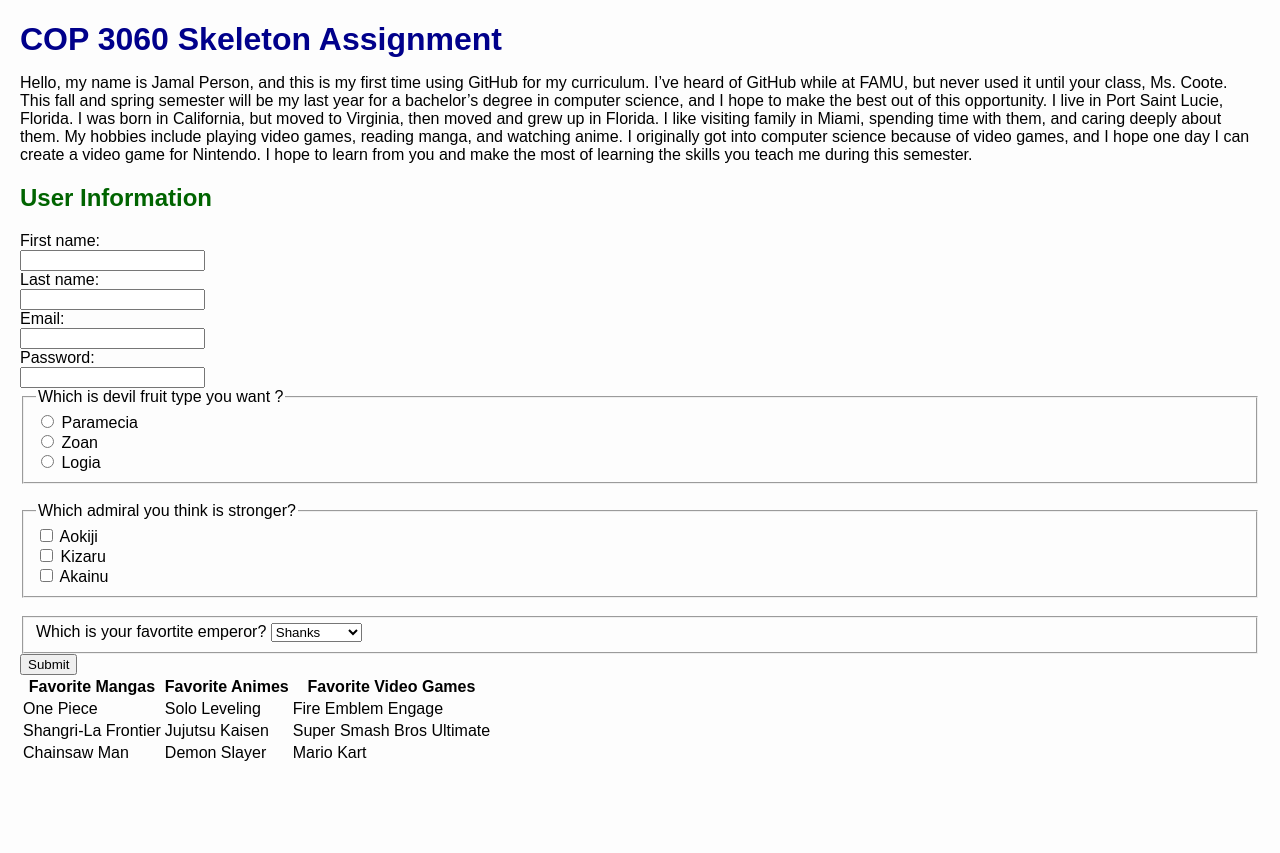
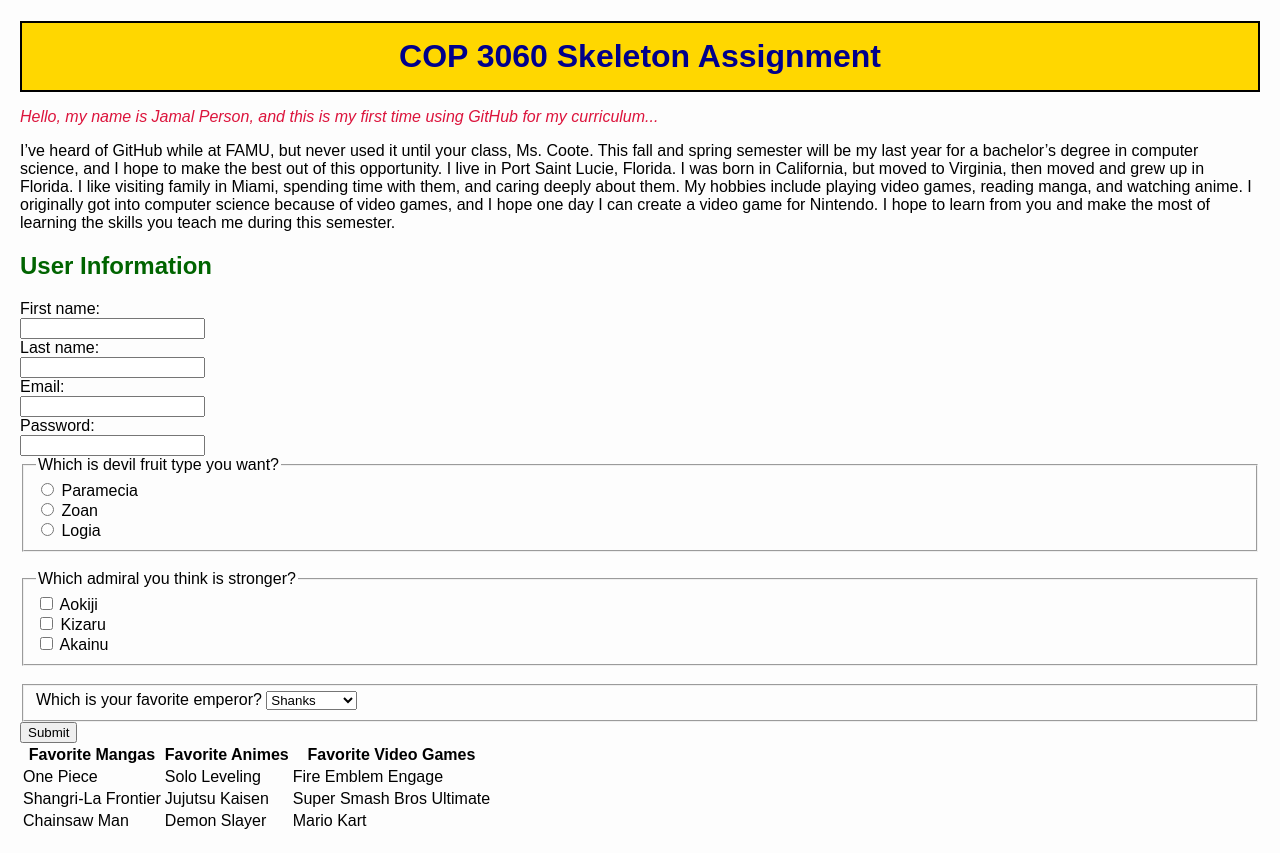
Before and after one commit to JP397/index.html, a plain HTML site: page index.html in a window 1280 px wide. Before the commit the page ends 800 px from the top, so only its background shows below. Drawn offline with Linux system fonts and the light colour scheme.

Commit message:
Update index.html
Added the special and highlight to my code

```diff
--- a/index.html
+++ b/index.html
@@ -6,9 +6,13 @@
     <link rel="stylesheet" href="styles.css">
   </head>
   <body>
-    <h1>COP 3060 Skeleton Assignment</h1>
+    <h1 id="special">COP 3060 Skeleton Assignment</h1>
+
+    <p class="highlight">
+      Hello, my name is Jamal Person, and this is my first time using GitHub for my curriculum...
+    </p>
+
     <p>
-      Hello, my name is Jamal Person, and this is my first time using GitHub for my curriculum.
       I’ve heard of GitHub while at FAMU, but never used it until your class, Ms. Coote. This fall
       and spring semester will be my last year for a bachelor’s degree in computer science, and
       I hope to make the best out of this opportunity. I live in Port Saint Lucie, Florida. I was
@@ -23,35 +27,46 @@
     <form action="#" method="post">
       <label for="fname">First name:</label><br>
       <input type="text" id="fname" name="fname"><br>
+
       <label for="lname">Last name:</label><br>
       <input type="text" id="lname" name="lname"><br>
+
       <label for="email">Email:</label><br>
       <input type="email" id="email" name="email"><br>
+
       <label for="password">Password:</label><br>
       <input type="password" id="password" name="password"><br>
 
       <fieldset>
-  <legend>Which is devil fruit type you want ?</legend>
+        <legend>Which is devil fruit type you want?</legend>
         <input type="radio" id="Paramecia" name="devilfruit" value="Paramecia">
         <label for="Paramecia">Paramecia</label><br>
+
         <input type="radio" id="Zoan" name="devilfruit" value="Zoan">
         <label for="Zoan">Zoan</label><br>
+
         <input type="radio" id="Logia" name="devilfruit" value="Logia">
         <label for="Logia">Logia</label><br>
       </fieldset>
+
       <br>
+
       <fieldset>
         <legend>Which admiral you think is stronger?</legend>
         <input type="checkbox" id="Aokiji" name="admiral" value="Aokiji">
         <label for="Aokiji">Aokiji</label><br>
+
         <input type="checkbox" id="Kizaru" name="admiral" value="Kizaru">
         <label for="Kizaru">Kizaru</label><br>
+
         <input type="checkbox" id="Akainu" name="admiral" value="Akainu">
         <label for="Akainu">Akainu</label><br>
       </fieldset>
+
       <br>
+
       <fieldset>
-    <label for="Emperor">Which is your favortite emperor?</label>
+        <label for="Emperor">Which is your favorite emperor?</label>
         <select name="SelectEmperor" id="Emperor">
           <option value="Shanks">Shanks</option>
           <option value="Whitebeard">Whitebeard</option>
@@ -59,8 +74,10 @@
           <option value="Kaido">Kaido</option>
         </select>
       </fieldset>
+
       <input type="submit" value="Submit">
     </form>
+
     <table>
       <tr>
         <th>Favorite Mangas</th>
```
Lines whose indentation alone changed are shown as unchanged.
